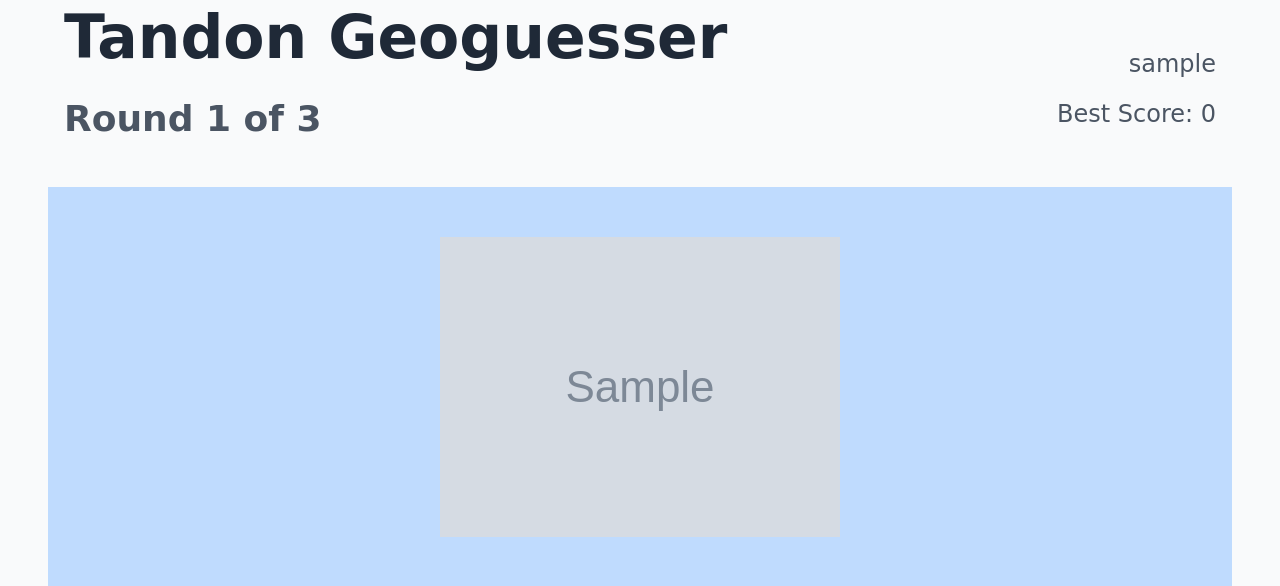
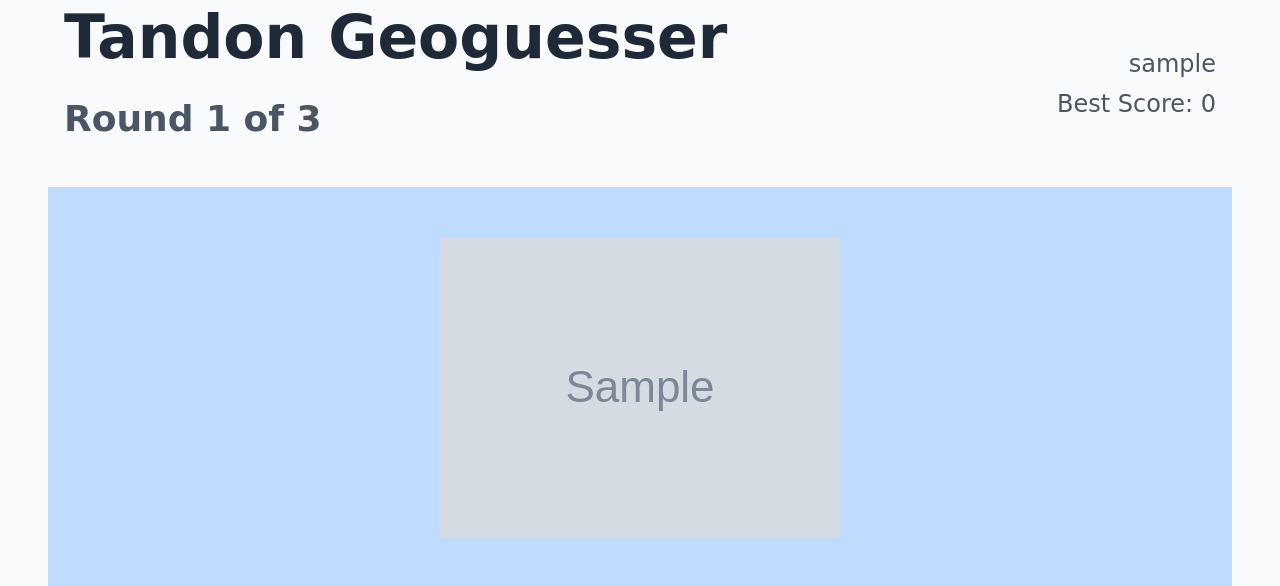
Before and after one commit to NelsonTG/tandongeo, a Flask app: page /play in a window 1280 px wide. Shown: the top 586 px of the page. Run offline with Flask 3, Linux system fonts and the light colour scheme; the visitor is signed in with stand-in values (Sample User, id 1); tables that the repository leaves empty or names only in its code hold one stand-in row (values such as "Sample post"); grey boxes marked "Sample" are stand-in pictures; data that the repository does not hold is empty; some libraries are stand-ins or nearby versions.

Commit message:
Update TandonGeoguessrPlay.html

```diff
--- a/templates/TandonGeoguessrPlay.html
+++ b/templates/TandonGeoguessrPlay.html
@@ -13,7 +13,7 @@
 
 <body style="font-family: 'Comic Sans MS';" class="antialiased bg-gray-50 text-gray-800">
   <header>
-    <section class="flex flex-row justify-between">
+    <section class="flex flex-row justify-between items-start">
       <div class="ml-16 flex flex-row">
         <div>
           <a href="{{ url_for('home') }}" class="text-6xl font-extrabold leading-tight">Tandon Geoguesser</a>
```
